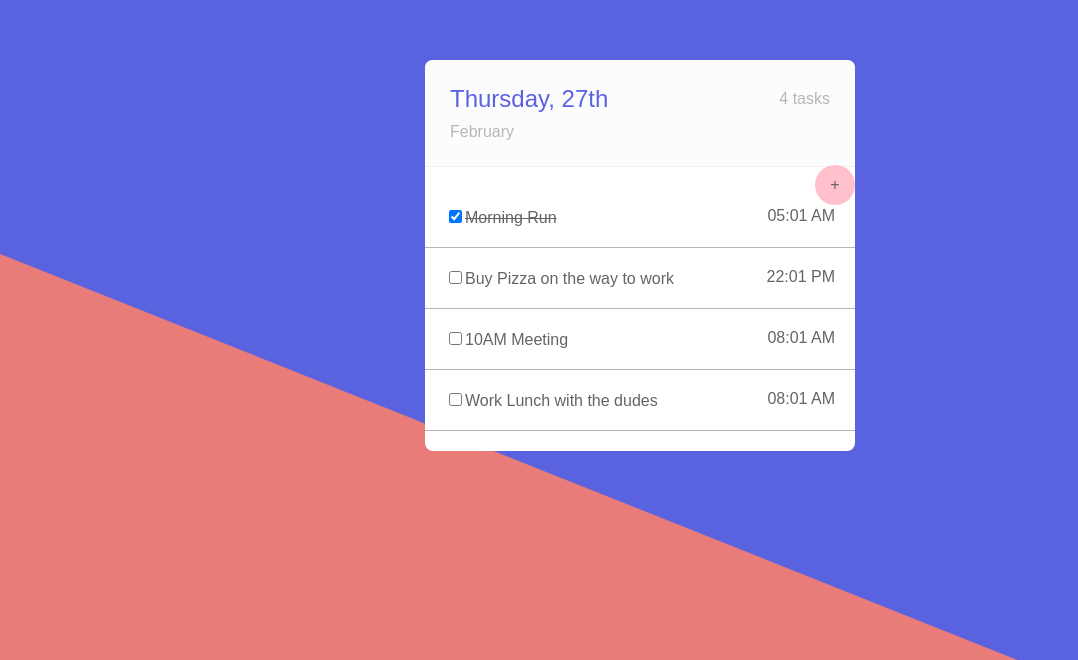
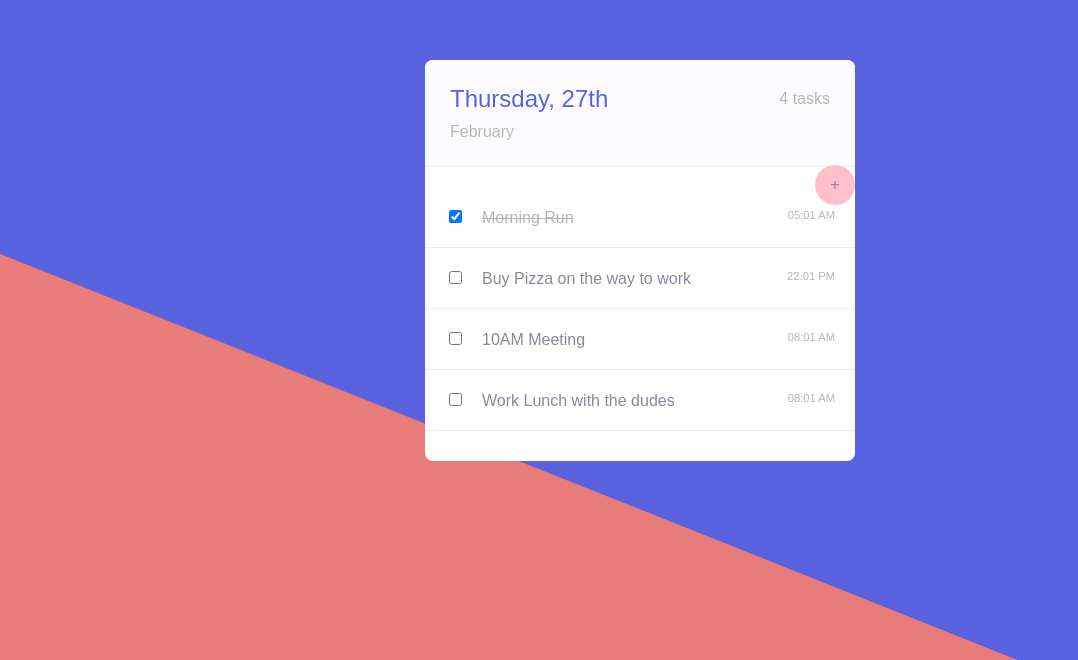
Before and after one commit to sbastidasr/forethought-todo, a React (Create React App) app: page / in a window 1280 px wide. Shown: the part 140-800 px from the top of the page, without its empty margins (0-1078 px from the left). Built offline with nearby package versions, Linux system fonts and the light colour scheme.

Commit message:
Polished

```diff
--- a/src/App.js
+++ b/src/App.js
@@ -14,7 +14,7 @@ class App extends React.Component {
 }
 const AppContainer = styled.div`
   text-align: center;
-  // background-color: rgb(90, 99, 223);
+  background-color: rgb(90, 99, 223);
   width: 100%;
   height: 100%;
   position: fixed;
--- a/src/ToDo.js
+++ b/src/ToDo.js
@@ -86,22 +86,34 @@ const ToDo = () => {
 
       <TodoContainer>
         {todos.map((todo, index) => (
-          <ToDoItem onClick={() => toggleItem(index)}>
-            <span>
-              <input type="checkbox" checked={todo.completed} />
-
+          <ToDoItem
+            onClick={() => toggleItem(index)}
+            completed={todo.completed}
+          >
+            <span className={todo.completed ? "completed" : ""}>
+              <CheckBox type="checkbox" checked={todo.completed} />
               <span className={todo.completed ? "line-through" : ""}>
                 {todo.text}
               </span>
             </span>
-            <span> {todo.due.format("HH:MM A")}</span>
+            <RightDate> {todo.due.format("HH:MM A")}</RightDate>
           </ToDoItem>
         ))}
       </TodoContainer>
-      <div style={{ height: "20px" }} />
+      <div style={{ height: "30px" }} />
     </ToDos>
   );
 };
+
+const RightDate = styled.div`
+  color: rgb(182, 182, 182);
+  font-size: 0.7rem;
+  line-height: 1rem;
+`;
+
+const CheckBox = styled.input`
+  margin-right: 20px;
+`;
 
 const TodoContainer = styled.div`
   margin-top: 20px;
@@ -164,10 +176,12 @@ const AddToDoButton = styled.div`
 
 const ToDoItem = styled.div`
   text-align: left;
-  border-bottom: 1px solid rgb(182, 182, 182);
+  border-bottom: 1px solid rgb(235, 235, 235);
   padding: 20px;
   display: flex;
   justify-content: space-between;
+
+  ${props => (props.completed ? "color: rgb(182, 182, 182);" : "")}
 
   & .line-through {
     text-decoration: line-through;
--- a/src/index.css
+++ b/src/index.css
@@ -6,5 +6,5 @@ html,
   font-family: sans-serif;
   width: 100%;
   height: 100%;
-  color: rgb(100, 100, 100);
+  color: rgb(137, 136, 156);
 }
```
